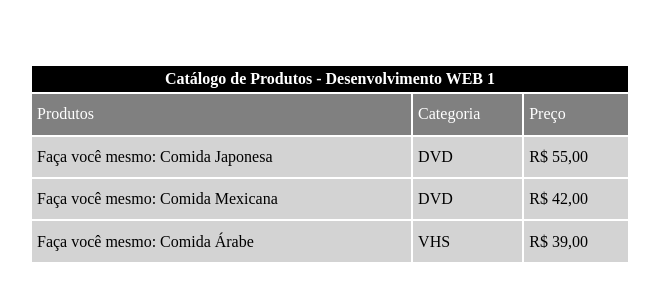
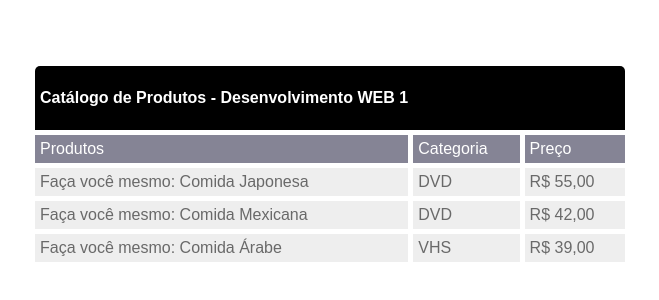
Before and after one commit to sommeralisson/aulaphp, a plain HTML site: page index.html in a window 1280 px wide. Shown: the part 236-536 px from the top of the page, without its empty margins (310-969 px from the left). Drawn offline with Linux system fonts and the light colour scheme.

Commit message:
Ajustes no layout

```diff
--- a/style.css
+++ b/style.css
@@ -2,22 +2,36 @@
   margin: 0;
   padding: 0;
   box-sizing: border-box;
+  font-family: sans-serif;
 }
 
 th {
+  height: 4rem;
+  color: white;
+  padding: 5px;
+  text-align: start;
   background-color: black;
-  color: white;
+  border-radius: 5px 5px 0px 0px;
 }
 
 td {
-  background-color: lightgray;
+  margin: 20px;
   padding: 5px;
+  color: #696969;
+  background-color: #EEEEEE;
+  transition: ease 0.2s;
+}
+
+td:hover {
+  transform: scale(1.02);
+  cursor: pointer;
 }
 
 table {
   width: 600px;
   height: 200px;
-  margin: 0 auto;
+  min-width: 236px;
+  border-spacing: 5px;
 }
 
 body {
@@ -30,5 +44,5 @@ body {
 
 .color-white {
   color: white;
-  background-color: gray;
+  background-color: #858495;
 }
```
